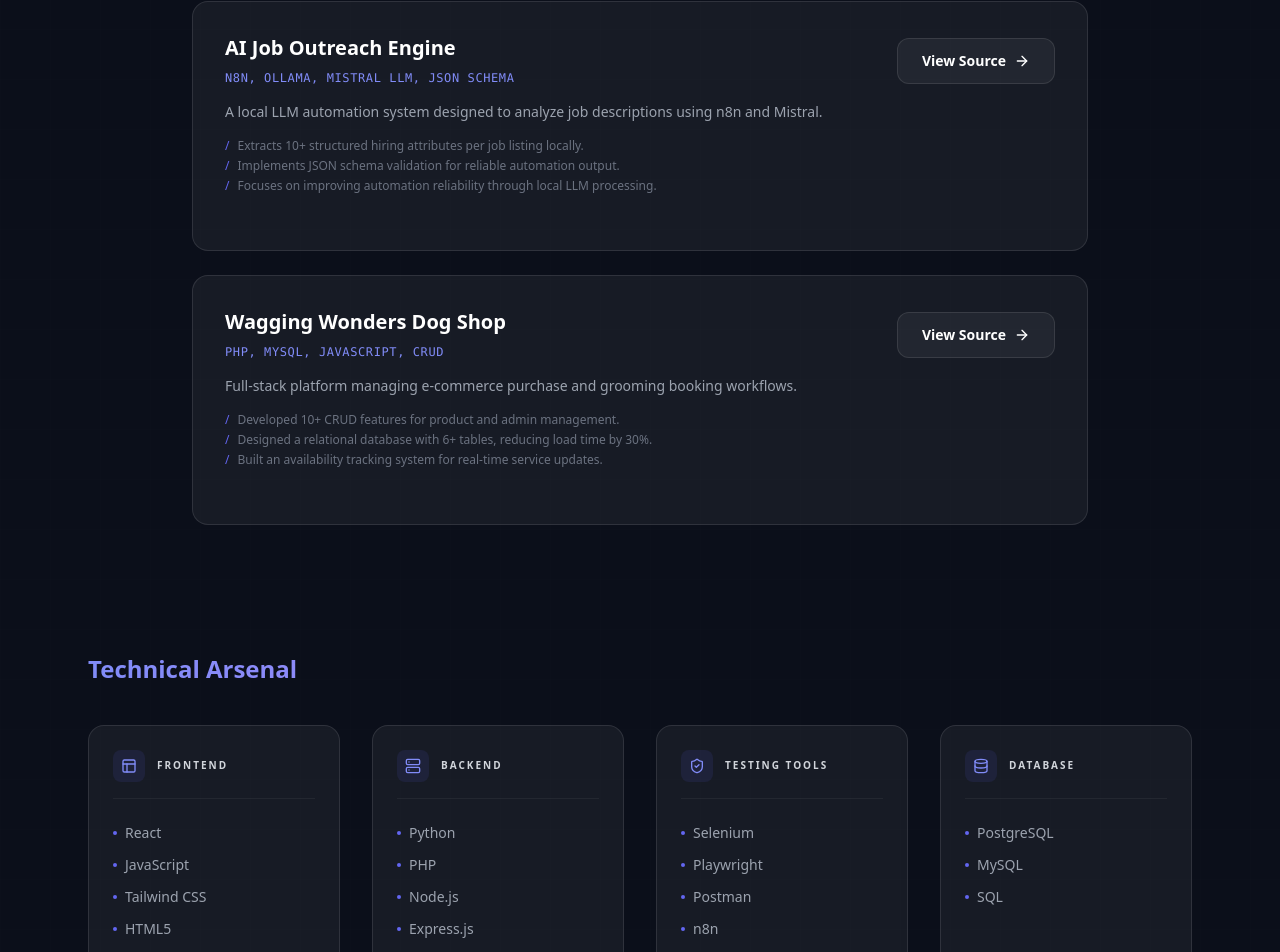
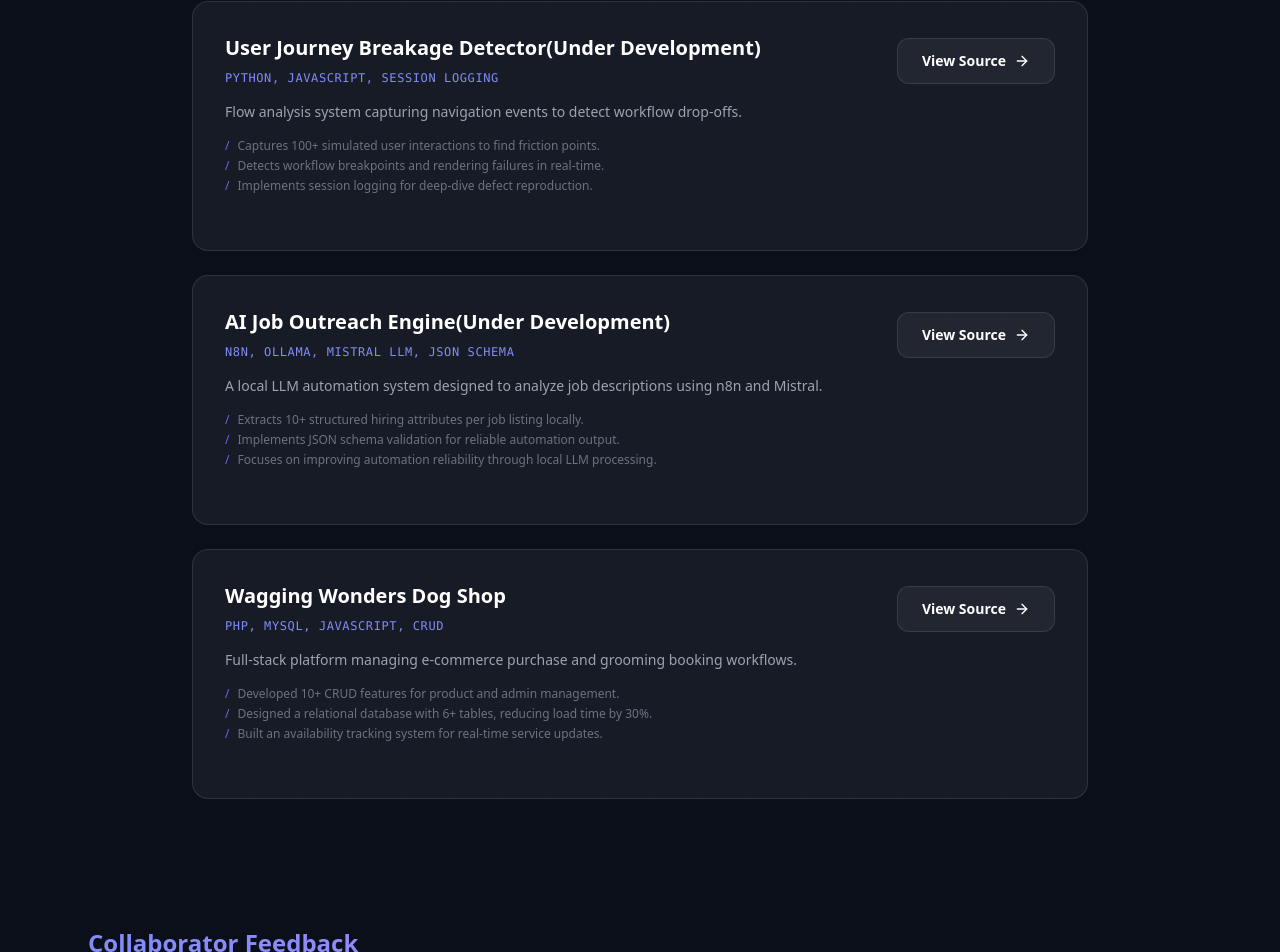
Before and after one commit to Yakhob/jacob-portfolio, a React (Create React App) app: page / in a window 1280 px wide. Shown: the part 1745-2697 px from the top of the page. Built offline with nearby package versions, Linux system fonts and the light colour scheme; the HTML template or start-up script is replaced by a standard one.

Commit message:
Update testimonials and skills sections in App.js

```diff
--- a/src/App.js
+++ b/src/App.js
@@ -8,7 +8,9 @@ import {
   Download,
   Mail,
   Linkedin,
-  Github
+  Github,
+  Quote,
+  Cloud
 } from "lucide-react";
 
 /* -------------------- DATA -------------------- */
@@ -17,7 +19,6 @@ const socialLinks = {
   github: "https://github.com/Yakhob",
   linkedin: "https://www.linkedin.com/in/jacob-kurian-b78725243/",
 };
-
 
 const workExperience = [
   {
@@ -57,7 +58,19 @@ const projects = [
     featured: true,
   },
   {
-    title: "AI Job Outreach Engine",
+    title: "User Journey Breakage Detector(Under Development)",
+    description: "Flow analysis system capturing navigation events to detect workflow drop-offs.",
+    tech: "Python, JavaScript, Session Logging",
+    link: "https://github.com/Yakhob",
+    bullets: [
+      "Captures 100+ simulated user interactions to find friction points.",
+      "Detects workflow breakpoints and rendering failures in real-time.",
+      "Implements session logging for deep-dive defect reproduction."
+    ],
+    featured: true,
+  },
+  {
+    title: "AI Job Outreach Engine(Under Development)",
     description: "A local LLM automation system designed to analyze job descriptions using n8n and Mistral.",
     tech: "n8n, Ollama, Mistral LLM, JSON Schema",
     link: "https://github.com/Yakhob",
@@ -82,27 +95,44 @@ const projects = [
   },
 ];
 
-// UPDATED SKILLS DATA WITH ICON MAPPING
+const testimonials = [
+  {
+    name: "Albert Ma",
+    role: "Founder, VectorShift AI",
+    feedback: "Jacob's attention to detail during our manual testing phase was exceptional. He identified critical UI flows that were broken across mobile browsers, helping us stabilize our staging environment before launch."
+  },
+  {
+    name: "Thomas Jepsen",
+    role: "CEO, ACT Cooperative Corporation AS",
+    feedback: "A highly reliable engineer who understands both the 'how' of building and the 'why' of testing. His work on automated data pipelines showed a deep understanding of system architecture and data integrity."
+  },
+  {
+    name: "Martina Q",
+    role: "UX Designer, ACT Cooperative Corporation AS",
+    feedback: "Jacob bridges the gap between design and functionality perfectly. He doesn't just find bugs; he understands the user journey and ensures that the final implementation stays true to the UX vision."
+  }
+];
+
 const skillGroups = [
   {
-    name: "Frontend",
-    icon: <Layout className="w-4 h-4" />,
-    skills: ["React", "JavaScript", "Tailwind CSS", "HTML5", "CSS3", "Responsive Design"]
+    name: "Testing & QA",
+    icon: <ShieldCheck className="w-4 h-4" />,
+    skills: ["Selenium", "Playwright", "Postman", "API Testing", "UI Debugging", "Jira"]
   },
   {
-    name: "Backend",
-    icon: <Server className="w-4 h-4" />,
-    skills: ["Python", "PHP", "Node.js", "Express.js"]
+    name: "Development",
+    icon: <Layout className="w-4 h-4" />,
+    skills: ["React", "JavaScript", "Python", "PHP", "Node.js", "Tailwind CSS"]
   },
   {
-    name: "Testing Tools",
-    icon: <ShieldCheck className="w-4 h-4" />,
-    skills: ["Selenium", "Playwright", "Postman", "n8n", "Jira"]
+    name: "Data & DB",
+    icon: <Database className="w-4 h-4" />,
+    skills: ["PostgreSQL", "MySQL", "SQL", "Pandas", "n8n"]
   },
   {
-    name: "Database",
-    icon: <Database className="w-4 h-4" />,
-    skills: ["PostgreSQL", "MySQL", "SQL"]
+    name: "DevOps & Cloud",
+    icon: <Cloud className="w-4 h-4" />,
+    skills: ["Docker", "Vercel", "Git", "GitHub Actions", "CI/CD Concepts"]
   }
 ];
 
@@ -118,14 +148,14 @@ export default function App() {
         <header className="max-w-6xl mx-auto px-6 py-4 mt-6 flex justify-between items-center bg-white/5 backdrop-blur-xl border border-white/10 rounded-full sticky top-4 z-50">
           <div className="flex flex-col">
             <h1 className="text-sm font-semibold text-white">Jacob Kurian</h1>
-            <p className="text-[10px] text-gray-400">Software Tester (Manual + API)</p>
+            <p className="text-[10px] text-gray-400">QA Engineer & Developer</p>
           </div>
 
           <nav className="hidden md:flex gap-8 text-sm text-gray-300 font-medium">
             <a href="#work" className="hover:text-white transition-colors">Work</a>
             <a href="#projects" className="hover:text-white transition-colors">Projects</a>
+            <a href="#testimonials" className="hover:text-white transition-colors">Feedback</a>
             <a href="#skills" className="hover:text-white transition-colors">Skills</a>
-            <a href="#contact" className="hover:text-white transition-colors">Contact</a>
           </nav>
 
           <div className="flex items-center gap-3">
@@ -210,7 +240,28 @@ export default function App() {
             </div>
           </section>
 
-          {/* SKILLS WITH ICONS */}
+          {/* TESTIMONIALS */}
+          <section id="testimonials" className="scroll-mt-32">
+            <h2 className="text-2xl font-bold mb-10 bg-gradient-to-r from-indigo-400 to-purple-400 bg-clip-text text-transparent">
+              Collaborator Feedback
+            </h2>
+            <div className="grid grid-cols-1 md:grid-cols-3 gap-6">
+              {testimonials.map((t, i) => (
+                <div key={i} className="bg-white/5 border border-white/10 p-8 rounded-2xl flex flex-col relative overflow-hidden group">
+                  <Quote className="absolute -right-2 -top-2 w-16 h-16 text-white/5 group-hover:text-indigo-500/10 transition-colors" />
+                  <p className="text-sm text-gray-300 italic mb-8 relative z-10 leading-relaxed">
+                    "{t.feedback}"
+                  </p>
+                  <div className="mt-auto">
+                    <p className="text-sm font-bold text-white">{t.name}</p>
+                    <p className="text-[10px] text-indigo-400 uppercase tracking-wider font-mono">{t.role}</p>
+                  </div>
+                </div>
+              ))}
+            </div>
+          </section>
+
+          {/* SKILLS */}
           <section id="skills" className="scroll-mt-32">
             <h2 className="text-2xl font-bold mb-10 bg-gradient-to-r from-indigo-400 to-purple-400 bg-clip-text text-transparent">
               Technical Arsenal
```
